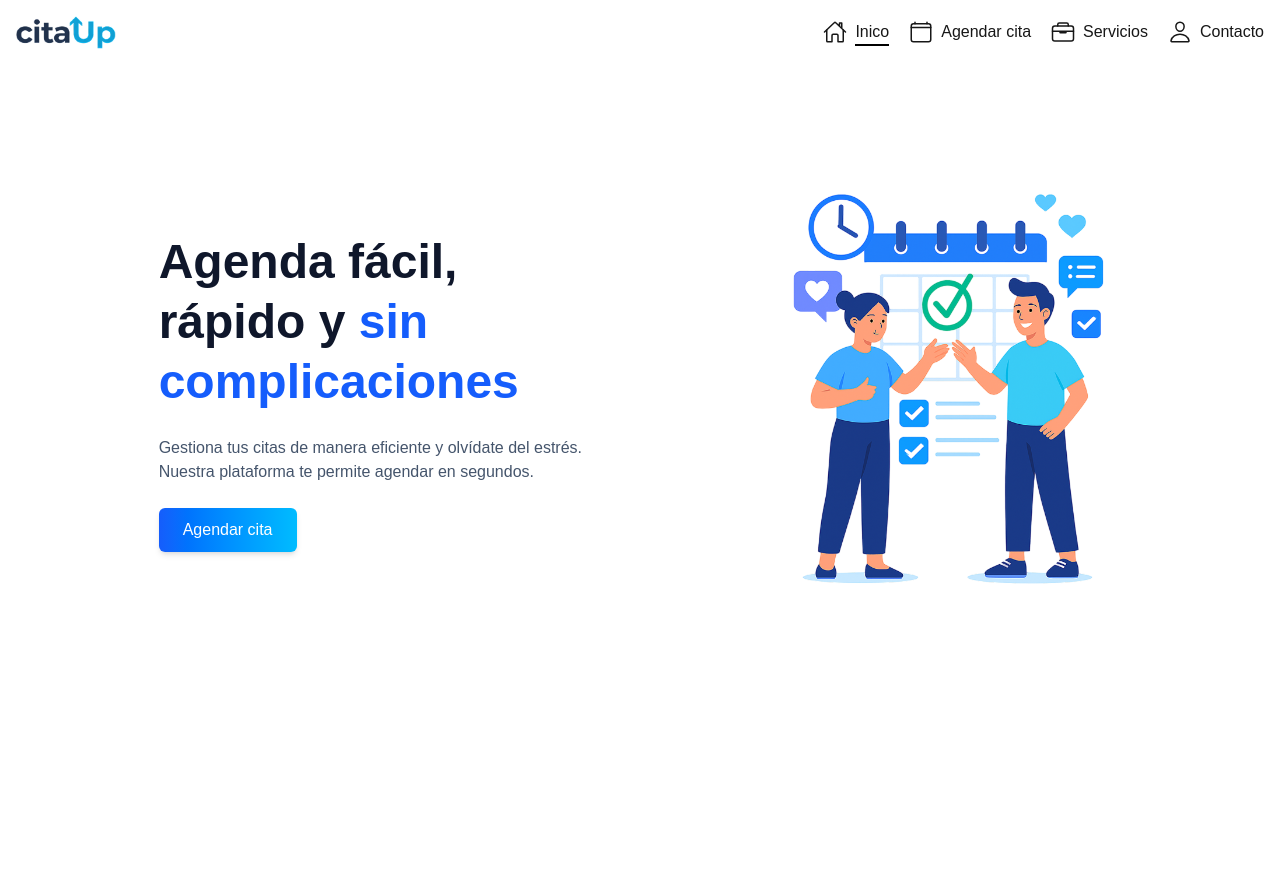
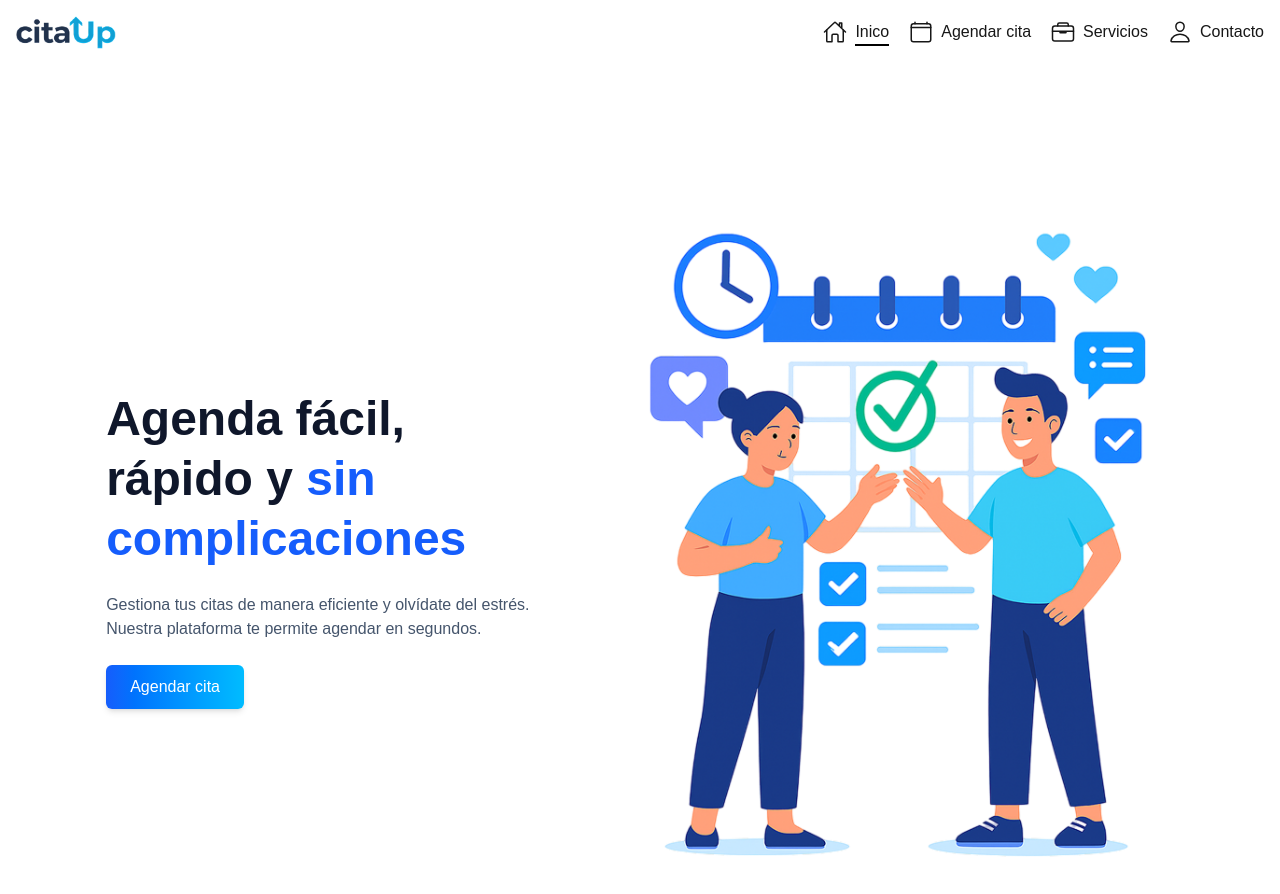
Before and after one commit to JafetCid/citaUp, a Next.js app: page / in a window 1280 px wide. Shown: the top 894 px of the page. Before the commit the page ends 800 px from the top, so only its background shows below. Built offline with nearby package versions, Linux system fonts and the light colour scheme.

Commit message:
creation and correction of files

```diff
--- a/src/app/appointments/page.tsx
+++ b/src/app/appointments/page.tsx
@@ -1,9 +1,83 @@
-import React from 'react'
+'use client'
+
+import React, { useState } from 'react'
+
+import Input from '@/components/Input';
+import TextArea from '@/components/TextArea';
 
 export default function page() {
+
+    const [step, setStep] = useState<number>(1);
+
+    const nextStep = () => {
+        setStep((prev) => {
+            return Math.min(prev + 1, 2);
+        })
+    }
+
+    const prevStep = () => {
+        setStep((prev) => {
+            return Math.max(prev - 1, 1);
+        })
+    }
+
     return (
-       <div>
+        <div className="grid py-16 px-5">
+            <h1 className="mb-10 text-3xl font-bold text-center">Agendar cita</h1>
+            <form key={step} className="md:flex md:justify-center">
+                <div className="flex flex-col gap-5 p-7 lg:w-1/2 shadow-xl">
+                    <h3 className="text-center text-xl">{step > 1 ? "Hora y Fecha" : "Información básica"}</h3>
+                    <div className="flex gap-5 justify-center">
+                        {[1, 2].map((num, index) => (
+                            <h2 key={index} className={`flex w-10 h-10 items-center justify-center rounded-full text-white ${step >= num ? "bg-blue-600" : "bg-gray-400"}`}>
+                                {num}
+                            </h2>
+                        ))}
+                    </div>
 
-       </div>
+
+                    {step === 1 && (
+                        <div className="grid grid-cols-1 gap-5 md:grid-cols-2">
+                            <Input label="Nombre" type="text" value={""} onChange={() => console.log("")} />
+                            <Input label="Apellidos" type="text" value={""} onChange={() => console.log("")} />
+                            <Input label="Edad" type="number" value={""} onChange={() => console.log("")} />
+                            <Input label="Correo" type="email" value={""} onChange={() => console.log("")} />
+                            <Input label="Telefono" type="tel" value={""} onChange={() => console.log("")} />
+                        </div>
+                    )}
+
+                    {step === 2 && (
+                        <div>
+                            <div className="grid grid-cols-2 gap-5 mb-5">
+                                <Input label="Horario" type="time" value={""} onChange={() => console.log("")} />
+                                <Input label="Fecha" type="date" value={""} onChange={() => console.log("")} />
+                            </div>
+                            <TextArea
+                                label="Síntomas o tipo de cita"
+                                value={""}
+                                onChange={() => console.log("")}
+                            />
+                        </div>
+                    )}
+
+                    <div className="flex w-full justify-end">
+                        {step > 1 ? (
+                            <div className="flex justify-between w-full">
+                                <button onClick={prevStep} className="cursor-pointer bg-blue-600 text-white px-4 py-2 rounded-md shadow-md hover:opacity-95">
+                                    Atras
+                                </button>
+                                <button className="cursor-pointer bg-blue-600 text-white px-4 py-2 rounded-md shadow-md hover:opacity-95">
+                                    Enviar
+                                </button>
+                            </div>
+                        ) : (
+                            <button onClick={nextStep} className="cursor-pointer bg-blue-600 text-white px-4 py-2 rounded-md shadow-md hover:opacity-95">
+                                Siguiente
+                            </button>
+                        )}
+                    </div>
+                </div>
+            </form>
+        </div>
     )
 }
--- a/src/app/page.tsx
+++ b/src/app/page.tsx
@@ -1,28 +1,42 @@
+"use client"
+
 import Image from "next/image";
 import Link from "next/link";
+import { motion } from "framer-motion";
 
 export default function Home() {
   return (
-    <main className="bg-white text-slate-900">
+    <main className="bg-white text-slate-900 z-10">
       <section className="container mx-auto px-6 lg:px-20 py-16">
         <div className="flex flex-col items-center gap-8 md:flex-row md:justify-around">
           {/* contenido del texto */}
-          <div className="space-y-6">
-            <h1 className="text-4xl text-center font-extrabold leading-tight md:text-start lg:text-5xl">
+          <div className="space-y-6 flex flex-col text-center md:justify-start">
+            <motion.div
+              initial={{ opacity: 0, y: -16 }}
+              animate={{ opacity: 1, y: 0 }}
+              transition={{ duration: 0.6, ease: "easeOut" }}
+            >
+              <h1 className="text-4xl font-extrabold leading-tight md:text-start lg:text-5xl">
                 Agenda fácil,
                 <br />
                 rápido y <span className="text-blue-600">sin</span>
                 <br />
                 <span className="text-blue-600">complicaciones</span>
               </h1>
+            </motion.div>
 
-            <p className="text-center text-slate-600 max-w-xl md:text-start">
+            <motion.p
+              className="text-slate-600 max-w-xl md:text-start"
+              initial={{ opacity: 0, y: 8 }}
+              animate={{ opacity: 1, y: 0 }}
+              transition={{ duration: 0.6, delay: 0.12 }}
+            >
               Gestiona tus citas de manera eficiente y olvídate del estrés.
               <br />
               Nuestra plataforma te permite agendar en segundos.
-            </p>
+            </motion.p>
 
-            <div className="flex justify-center md:justify-start">
+            <div className="flex w-full justify-center md:justify-start">
               <Link
                 href="/appointments"
                 className="inline-block bg-gradient-to-r from-blue-600 to-sky-400 text-white px-6 py-2.5 rounded-md shadow-md hover:opacity-95"
@@ -32,16 +46,19 @@ export default function Home() {
             </div>
           </div>
 
+
           {/* imagen */}
-          <div>
+          <div className="flex justify-center">
+            <div className="w-full max-w-[560px]">
               <Image
                 src="/CitaUp.png"
                 alt="Ilustración CitaUp"
-              width={350}
-              height={280}
-              className="rounded-md object-contain"
+                width={560}
+                height={420}
+                className="rounded-md object-contain w-full h-auto"
                 priority
               />
+            </div>
           </div>
         </div>
       </section>
--- a/src/components/Card.tsx
+++ b/src/components/Card.tsx
@@ -1,4 +1,4 @@
-import { PropsCard } from '@/types/Card/card'
+import { PropsCard } from '@/types/components/Card/card'
 import React from 'react'
 
 export default function Card({ title, contenido, duracion, incluye }:PropsCard) {
--- /dev/null
+++ b/src/components/Input.tsx
@@ -0,0 +1,18 @@
+import { PropsInput } from '@/types/components/Input/input'
+import React from 'react'
+
+export default function Input({ label, type, placeholder, style, value, onChange }: PropsInput) {
+    return (
+        <div className="flex flex-col">
+            <label>{label}</label>
+            <input
+                className={`border p-2 rounded-md ${style}`}
+                type={type}
+                placeholder={placeholder}
+                value={value}
+                onChange={(e) => onChange(e.target.value)}
+                required
+            />
+        </div>
+    )
+}
--- a/src/components/Navbar.tsx
+++ b/src/components/Navbar.tsx
@@ -1,14 +1,12 @@
 'use client'
 
-import React from 'react'
 import Image from "next/image";
 import Link from "next/link";
 
 import { motion } from "framer-motion";
+import { Links } from '@/types/components/Navbar/navbar';
 import { usePathname } from "next/navigation";
 import { IoCalendarClearOutline, IoHomeOutline, IoBriefcaseOutline, IoPersonOutline } from "react-icons/io5";
-import { Links } from '@/types/Navbar/navbar';
-import { FaBars } from 'react-icons/fa';
 
 export default function Navbar() {
 
--- a/src/components/Sidebar.tsx
+++ b/src/components/Sidebar.tsx
@@ -7,7 +7,7 @@ import Link from "next/link";
 import { motion } from "framer-motion";
 import { usePathname } from "next/navigation";
 import { IoCalendarClearOutline, IoHomeOutline, IoBriefcaseOutline, IoPersonOutline } from "react-icons/io5";
-import { Links } from '@/types/Navbar/navbar';
+import { Links } from '@/types/components/Navbar/navbar';
 
 export default function Sidebar() {
 
@@ -35,29 +35,15 @@ export default function Sidebar() {
                 className="flex justify-between items-center py-4 px-4 md:hidden"
             >
                 <Image src={'/logo.png'} alt="logo" width={100} height={100} />
-                <button
-                    onClick={toggleSidebar}
-                    className="relative z-50 w-7 h-5 flex flex-col justify-between items-center"
-                >
-                    <span
-                        className={`block h-1 w-full bg-black rounded transform transition duration-300 ease-in-out ${isOpen ? "rotate-45 translate-y-2" : ""
-                            }`}
-                    ></span>
-                    <span
-                        className={`block h-1 w-full bg-black rounded transition-all duration-300 ease-in-out ${isOpen ? "opacity-0" : "opacity-100"
-                            }`}
-                    ></span>
-                    <span
-                        className={`block h-1 w-full bg-black rounded transform transition duration-300 ease-in-out ${isOpen ? "-rotate-45 -translate-y-2" : ""
-                            }`}
-                    ></span>
+                <button onClick={toggleSidebar} className="relative z-20 w-7 h-5 flex flex-col justify-between items-center">
+                    <span className={`block h-1 w-full bg-black rounded transform transition duration-300 ease-in-out ${isOpen ? "rotate-45 translate-y-2" : ""}`}></span>
+                    <span className={`block h-1 w-full bg-black rounded transition-all duration-300 ease-in-out ${isOpen ? "opacity-0" : "opacity-100"}`}></span>
+                    <span className={`block h-1 w-full bg-black rounded transform transition duration-300 ease-in-out ${isOpen ? "-rotate-45 -translate-y-2" : ""}`}></span>
                 </button>
 
                 {/* Sidebar */}
-                <div
-                    className={`fixed top-0 right-0 h-screen w-64 bg-white shadow-lg transform transition-transform duration-700 ease-in-out
-                    ${isOpen ? "translate-x-0 p-8" : "translate-x-full p-8"}
-                    `}
+                <div className={`fixed top-0 right-0 h-screen w-64 bg-white shadow-lg transform transition-transform duration-700 ease-in-out z-10
+                    ${isOpen ? "translate-x-0 p-8" : "translate-x-full p-8"}`}
                 >
                     <div className="flex flex-col gap-6 pt-10">
                         {links.map(({ href, label, icon }) => (
--- /dev/null
+++ b/src/components/TextArea.tsx
@@ -0,0 +1,18 @@
+import { PropsTextArea } from '@/types/components/TextArea/textarea'
+import React from 'react'
+
+export default function TextArea({ label, placeholder, style, value, onChange }: PropsTextArea) {
+    return (
+        <div className="flex flex-col">
+            <label>{label}</label>
+            <textarea
+                className={`border p-2 rounded-md ${style}`}
+                placeholder={placeholder}
+                value={value}
+                onChange={(e) => onChange(e.target.value)}
+                required
+            >
+            </textarea>
+        </div>
+    )
+}
--- /dev/null
+++ b/src/types/components/Input/input.ts
@@ -0,0 +1,8 @@
+export interface PropsInput {
+    label: string;
+    type: string;
+    placeholder?: string;
+    style?: string;
+    value: string | number;
+    onChange: (value: string) => void;
+}
--- /dev/null
+++ b/src/types/components/TextArea/textarea.ts
@@ -0,0 +1,7 @@
+export interface PropsTextArea {
+    label: string;
+    placeholder?: string;
+    style?: string;
+    value: string | number;
+    onChange: (value: string) => void;
+}
```
Also changed, not shown: src/types/components/Card/card.ts (renamed from src/types/Card/card.ts), src/types/components/Navbar/navbar.ts (renamed from src/types/Navbar/navbar.ts), 1 other file (tests, documents, lock files or other folders). Lines whose indentation alone changed are shown as unchanged.
